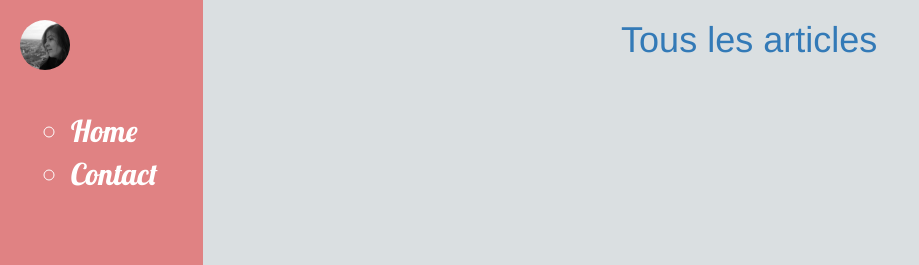
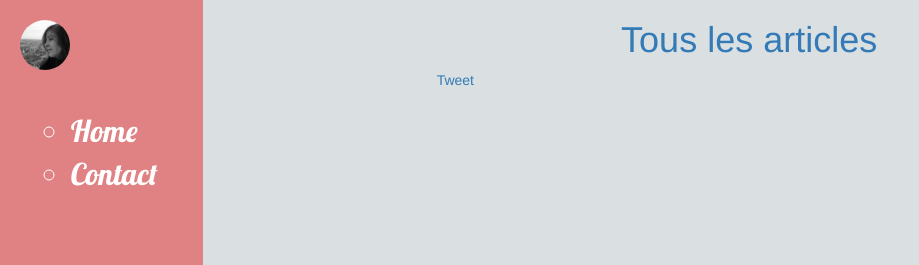
Before and after one commit to camilleanelli/camilleanelli.github.io, a Jekyll site: the page built from posts/index.md, in a window 1280 px wide. Shown: the top 265 px of the page, without its empty margins (0-919 px from the left). Built offline with Jekyll 4.4.1, drawn with Linux system fonts in a browser that asks for light colours; nearby versions of some CDN libraries.

Commit message:
add button share twitter

```diff
--- a/_layouts/article.html
+++ b/_layouts/article.html
@@ -34,7 +34,18 @@
         {{ content }}
       </div><!-- /.article-wrap -->
     </article>
-    <div class="spacer"></div>
+    <div class="spacer">
+      <a class="twitter-share-button"
+        href="https://twitter.com/share"
+        data-size="large"
+  data-url="https://dev.twitter.com/web/tweet-button"
+  data-via="CamilleAnelli"
+  data-related="twitterapi,twitter"
+  data-hashtags="example,demo"
+  data-text="www.camilleanelli.fr">
+  Tweet
+  </a>
+    </div>
  </div>
 </div>
 
```
